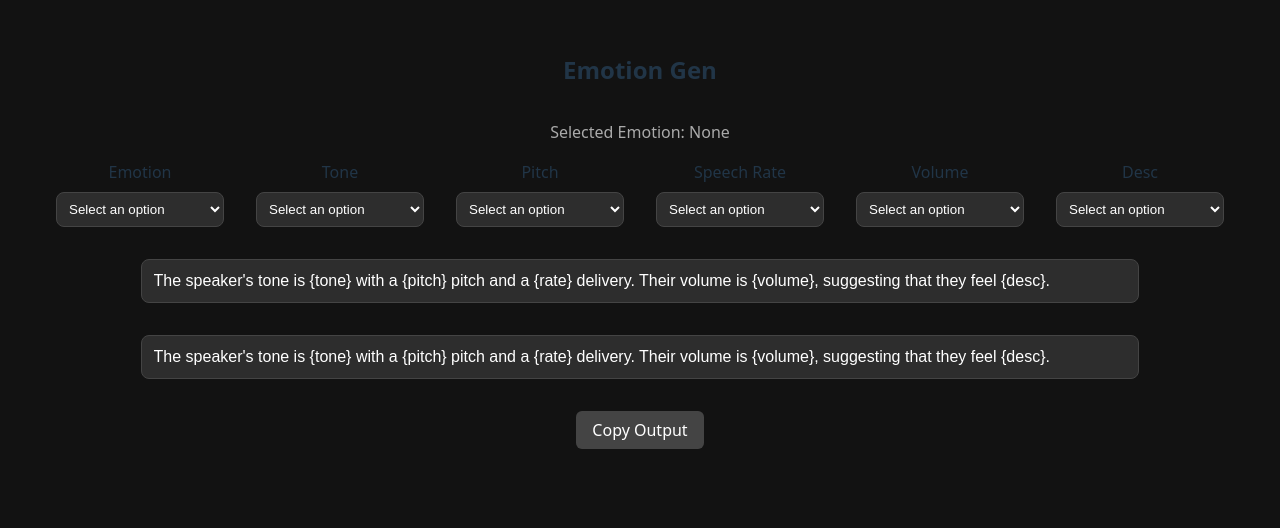
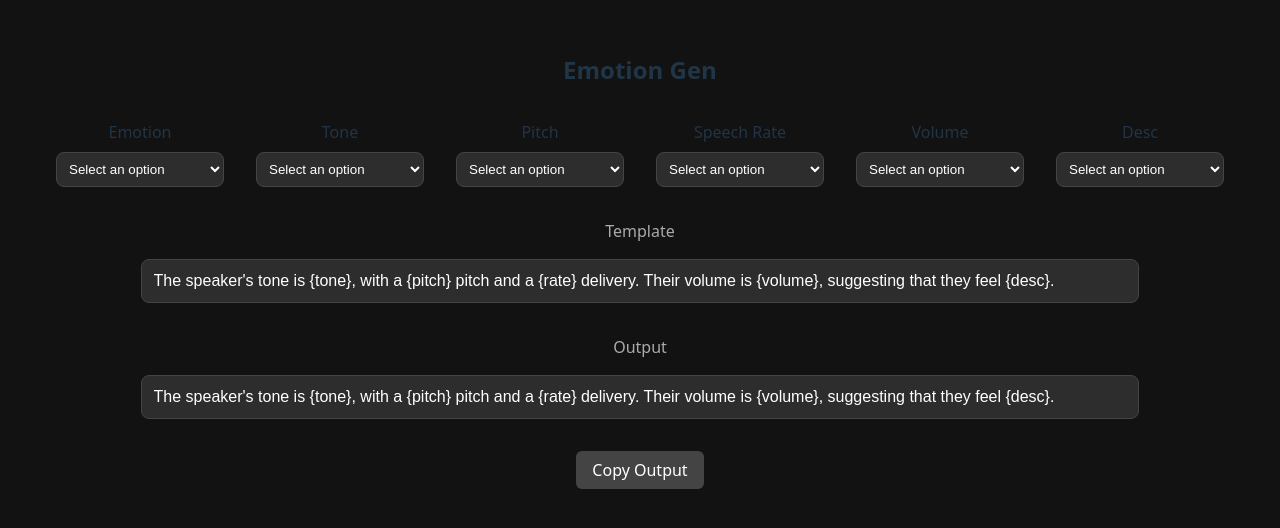
Before and after one commit to NickLou26/descGen, a React (Vite) app: page / in a window 1280 px wide. Shown: the top 528 px of the page. Built offline with nearby package versions, Linux system fonts and the light colour scheme.

Commit message:
added data. data to be updated

```diff
--- a/src/App.jsx
+++ b/src/App.jsx
@@ -1,7 +1,7 @@
 import React, { useState, useEffect } from 'react';
 
 const defaultTemplate =
-  "The speaker's tone is {tone} with a {pitch} pitch and a {rate} delivery. Their volume is {volume}, suggesting that they feel {desc}.";
+  "The speaker's tone is {tone}, with a {pitch} pitch and a {rate} delivery. Their volume is {volume}, suggesting that they feel {desc}.";
 
 const emotions = [
   {
@@ -57,11 +57,436 @@ const emotions = [
       'volatile',
     ],
   },
+  {
+    label: 'Contempt',
+    tone: [
+      'mocking',
+      'sarcastic',
+      'scornful',
+      'dry',
+      'disdainful',
+      'sneering',
+      'dismissive',
+      'cutting',
+    ],
+    pitch: [
+      'flat',
+      'nasal',
+      'low',
+      'dull',
+      'bored',
+      'monotone',
+      'drawled',
+      'scoffing',
+    ],
+    rate: [
+      'deliberate',
+      'slow',
+      'smug',
+      'aloof',
+      'patronizing',
+      'dragging',
+      'clipped',
+      'cool',
+    ],
+    volume: [
+      'low',
+      'quiet',
+      'muted',
+      'reserved',
+      'controlled',
+      'soft',
+      'restrained',
+      'dismissive',
+    ],
+    desc: [
+      'superior',
+      'condescending',
+      'disdainful',
+      'uninterested',
+      'smug',
+      'aloof',
+      'scornful',
+      'indifferent',
+    ],
+  },
+  {
+    label: 'Disgust',
+    tone: [
+      'cold',
+      'bitter',
+      'grim',
+      'displeased',
+      'sour',
+      'judgmental',
+      'disdainful',
+      'tight',
+    ],
+    pitch: [
+      'sharp',
+      'uneven',
+      'nasal',
+      'wavering',
+      'scratchy',
+      'high',
+      'trembling',
+      'thin',
+    ],
+    rate: [
+      'jerky',
+      'reluctant',
+      'hesitant',
+      'short',
+      'stilted',
+      'abrupt',
+      'clipped',
+      'tense',
+    ],
+    volume: [
+      'subdued',
+      'low',
+      'curt',
+      'flat',
+      'constrained',
+      'hushed',
+      'breathy',
+      'dry',
+    ],
+    desc: [
+      'repulsed',
+      'disturbed',
+      'offended',
+      'queasy',
+      'unsettled',
+      'sickened',
+      'displeased',
+      'disapproving',
+    ],
+  },
+  {
+    label: 'Fear',
+    tone: [
+      'anxious',
+      'nervous',
+      'shaky',
+      'panicked',
+      'hesitant',
+      'worried',
+      'tense',
+      'uncertain',
+    ],
+    pitch: [
+      'high',
+      'quivering',
+      'shaky',
+      'rising',
+      'fragile',
+      'unstable',
+      'thin',
+      'squeaky',
+    ],
+    rate: [
+      'halting',
+      'breathless',
+      'jumpy',
+      'broken',
+      'uneven',
+      'fast',
+      'fragmented',
+      'rushed',
+    ],
+    volume: [
+      'soft',
+      'whispery',
+      'faltering',
+      'low',
+      'faint',
+      'shaky',
+      'hushed',
+      'unstable',
+    ],
+    desc: [
+      'afraid',
+      'threatened',
+      'terrified',
+      'alarmed',
+      'panicked',
+      'uneasy',
+      'stressed',
+      'jumpy',
+    ],
+  },
+  {
+    label: 'Sadness',
+    tone: [
+      'soft',
+      'downcast',
+      'weary',
+      'sorrowful',
+      'heavy',
+      'pained',
+      'flat',
+      'melancholic',
+    ],
+    pitch: [
+      'low',
+      'falling',
+      'dull',
+      'flat',
+      'subdued',
+      'trailing',
+      'monotone',
+      'soft',
+    ],
+    rate: [
+      'slow',
+      'dragging',
+      'lethargic',
+      'faltering',
+      'subdued',
+      'hesitant',
+      'quiet',
+      'weary',
+    ],
+    volume: [
+      'quiet',
+      'low',
+      'muted',
+      'gentle',
+      'soft',
+      'faint',
+      'hushed',
+      'subdued',
+    ],
+    desc: [
+      'sad',
+      'depressed',
+      'heartbroken',
+      'hopeless',
+      'lonely',
+      'downcast',
+      'grieving',
+      'reflective',
+    ],
+  },
+  {
+    label: 'Surprise',
+    tone: [
+      'startled',
+      'amazed',
+      'surprised',
+      'bright',
+      'shocked',
+      'wide-eyed',
+      'open',
+      'reactive',
+    ],
+    pitch: [
+      'high',
+      'rising',
+      'sudden',
+      'sharp',
+      'squeaky',
+      'varied',
+      'animated',
+      'shifting',
+    ],
+    rate: [
+      'fast',
+      'sudden',
+      'staccato',
+      'spontaneous',
+      'jumpy',
+      'broken',
+      'brisk',
+      'alert',
+    ],
+    volume: [
+      'sharp',
+      'medium',
+      'lifted',
+      'elevated',
+      'quick',
+      'sudden',
+      'brisk',
+      'strong',
+    ],
+    desc: [
+      'surprised',
+      'amazed',
+      'stunned',
+      'confused',
+      'startled',
+      'intrigued',
+      'shocked',
+      'baffled',
+    ],
+  },
+  {
+    label: 'Happiness',
+    tone: [
+      'cheerful',
+      'upbeat',
+      'lively',
+      'warm',
+      'enthusiastic',
+      'joyful',
+      'bright',
+      'playful',
+    ],
+    pitch: [
+      'medium',
+      'sing-song',
+      'melodic',
+      'dynamic',
+      'musical',
+      'steady',
+      'crisp',
+      'rising',
+    ],
+    rate: [
+      'smooth',
+      'flowing',
+      'expressive',
+      'rhythmic',
+      'animated',
+      'fluid',
+      'joyful',
+      'easy',
+    ],
+    volume: [
+      'moderate',
+      'clear',
+      'ringing',
+      'full',
+      'vibrant',
+      'bright',
+      'resonant',
+      'energized',
+    ],
+    desc: [
+      'happy',
+      'delighted',
+      'excited',
+      'cheerful',
+      'pleased',
+      'thrilled',
+      'joyful',
+      'content',
+    ],
+  },
+  {
+    label: 'Tenderness',
+    tone: [
+      'gentle',
+      'loving',
+      'soft',
+      'warm',
+      'affectionate',
+      'soothing',
+      'caring',
+      'calm',
+    ],
+    pitch: [
+      'low',
+      'mellow',
+      'soft',
+      'lilting',
+      'gentle',
+      'slow',
+      'warm',
+      'steady',
+    ],
+    rate: [
+      'slow',
+      'soft-spoken',
+      'tender',
+      'nurturing',
+      'calm',
+      'gentle',
+      'patient',
+      'quiet',
+    ],
+    volume: [
+      'low',
+      'gentle',
+      'soft',
+      'tender',
+      'quiet',
+      'mellow',
+      'subdued',
+      'warm',
+    ],
+    desc: [
+      'loving',
+      'affectionate',
+      'caring',
+      'gentle',
+      'compassionate',
+      'kind',
+      'nurturing',
+      'tender',
+    ],
+  },
+  {
+    label: 'Calm',
+    tone: [
+      'even',
+      'relaxed',
+      'balanced',
+      'composed',
+      'steady',
+      'neutral',
+      'smooth',
+      'mellow',
+    ],
+    pitch: [
+      'low',
+      'even',
+      'soft',
+      'steady',
+      'flat',
+      'unchanging',
+      'smooth',
+      'calm',
+    ],
+    rate: [
+      'slow',
+      'measured',
+      'smooth',
+      'steady',
+      'deliberate',
+      'fluid',
+      'gentle',
+      'unhurried',
+    ],
+    volume: [
+      'soft',
+      'steady',
+      'low',
+      'quiet',
+      'balanced',
+      'even',
+      'muted',
+      'consistent',
+    ],
+    desc: [
+      'calm',
+      'peaceful',
+      'grounded',
+      'centered',
+      'secure',
+      'composed',
+      'tranquil',
+      'stable',
+    ],
+  },
 ];
 
 function Dropdown({ label, options, selected, onChange }) {
   const handleChange = (e) => {
     const value = e.target.value;
+    console.log(value);
     onChange(value);
   };
 
@@ -118,9 +543,10 @@ export default function ScrollSelections() {
       key="1"
       label="Emotion"
       options={emotions.map((emotion) => emotion.label)}
-      selected={emotionSelection}
+      selected={emotionSelection.label || ''}
       onChange={(label) => {
         const selected = emotions.find((e) => e.label === label);
+        console.log(selected);
         setEmotionSelection(selected || {});
       }}
     />
@@ -240,9 +666,6 @@ export default function ScrollSelections() {
       >
         Emotion Gen
       </h2>
-      <p style={{ textAlign: 'center', color: '#aaa', marginTop: '1rem' }}>
-        Selected Emotion: {emotionSelection.label || 'None'}
-      </p>
       <div
         style={{
           display: 'flex',
@@ -255,8 +678,11 @@ export default function ScrollSelections() {
       >
         {dropdowns}
       </div>
+      <p style={{ textAlign: 'center', color: '#aaa', marginTop: '2rem' }}>
+        Template
+      </p>
       <div
-        style={{ marginTop: '2rem', display: 'flex', justifyContent: 'center' }}
+        style={{ marginTop: '1rem', display: 'flex', justifyContent: 'center' }}
       >
         <input
           type="text"
@@ -275,8 +701,11 @@ export default function ScrollSelections() {
           }}
         />
       </div>
+      <p style={{ textAlign: 'center', color: '#aaa', marginTop: '2rem' }}>
+        Output
+      </p>
       <div
-        style={{ marginTop: '2rem', display: 'flex', justifyContent: 'center' }}
+        style={{ marginTop: '1rem', display: 'flex', justifyContent: 'center' }}
       >
         <input
           type="text"
```
